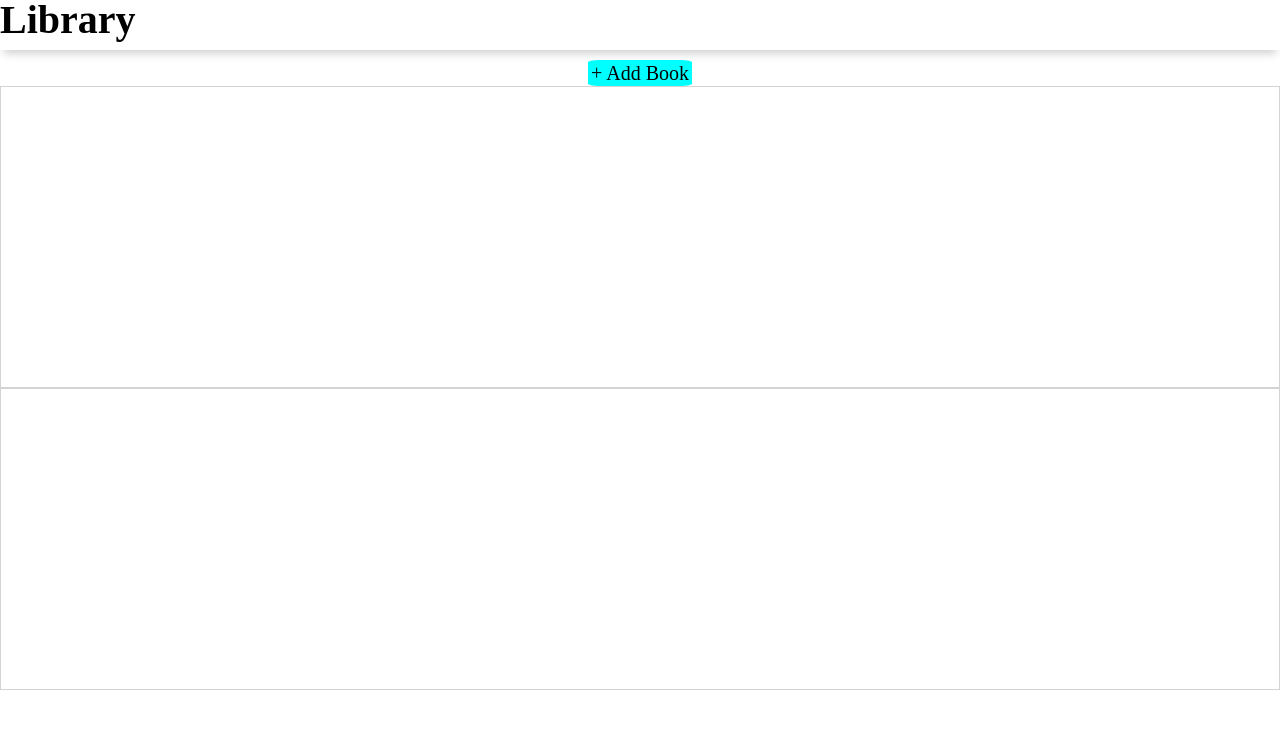
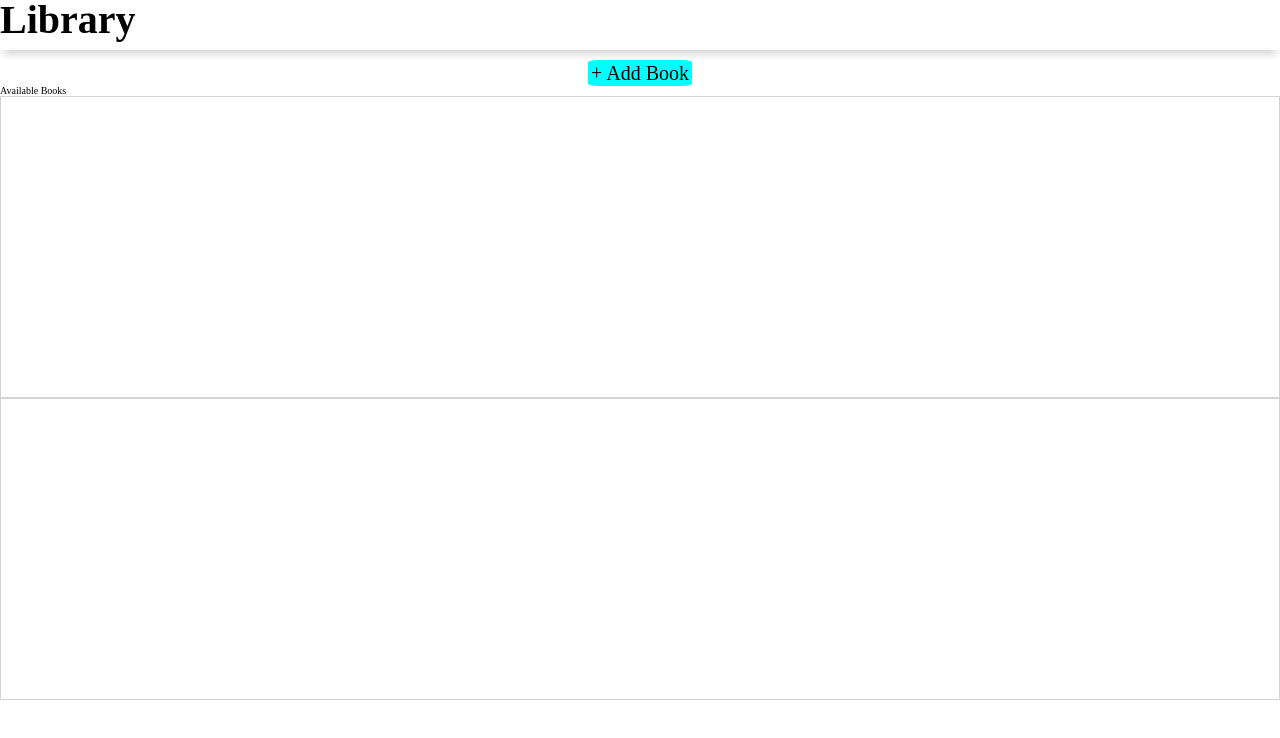
Before and after one commit to billmukenga01/Library, a website: page index.html in a window 1280 px wide. Drawn offline with Linux system fonts and the light colour scheme.

Commit message:
added header for available books

```diff
--- a/index.html
+++ b/index.html
@@ -14,6 +14,7 @@
     <div>
         <div class="button">&plus; Add Book</div>
     </div>
+    <div class="header">Available Books</div>
     <div class="container">
         <div class="card-item"></div>
         <div class="card-item"></div>
```
